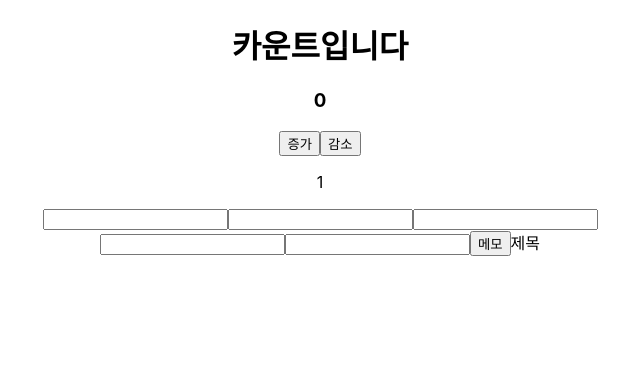
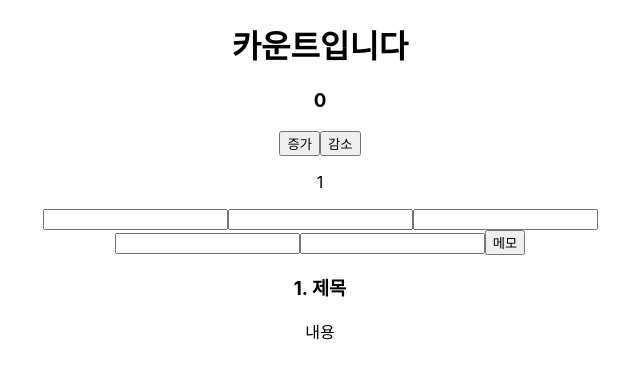
Before and after one commit to hj-Seong/green-react-redux, a React (Create React App) app in the folder redux-app/: page / in a window 1280 px wide. Shown: the top 378 px of the page, without its empty margins (320-960 px from the left). Built offline with nearby package versions, Linux system fonts and the light colour scheme.

Commit message:
1102 메모추가 콜백확인

```diff
--- a/redux-app/src/components/Memo.jsx
+++ b/redux-app/src/components/Memo.jsx
@@ -1,6 +1,8 @@
 import { useCallback } from "react";
+import { useEffect } from "react";
 import { useState } from "react";
 import { useDispatch, useSelector } from "react-redux";
+import { addmemo } from "../modules/memo";
 
 const Memo = () => {
     const memolist = useSelector((state)=>state.memo.memolist);
@@ -10,14 +12,29 @@ const Memo = () => {
 
     // useDispatch()를 통해서, 메모가 추가한 새로운 리스트를 생성 > memo.js 모듈생성
     const dispatch = useDispatch();
-    const addMemo = useCallback(()=>{}, [])
 
+    // useCallback을 사용해줄때, 입력값이 있다면 입력값에 따라바뀔수 있도록추가
+    // 매개변수로 받아오는 값은 고정되지않음, 매개변수외의 값은 전부 고정
+    const addMemo = useCallback(()=>{
+        dispatch( addmemo( {title:title, text:text} ) )},[dispatch,title,text])
+
+    useEffect(()=>{
+        console.log(title,text)
+    })
     return (
         <div>
             <input type="text" onChange={(e)=>{setTitle(e.target.value)}}/>
             <input type="text" onChange={(e)=>{setText(e.target.value)}}/>
             <button onClick={addMemo}>메모</button>
-            {memolist[0].title}
+            {
+                // map: 배열의 있는 요소들 가져와서 return하는 함수
+                memolist.map((memo)=>(
+                    <div>
+                        <h3>{memo.id}. {memo.title}</h3>
+                        <p>{memo.text}</p>
+                    </div>
+                ))
+            }
         </div>
     );
 }
--- a/redux-app/src/modules/memo.js
+++ b/redux-app/src/modules/memo.js
@@ -7,14 +7,29 @@ const initalState = {
             title : "제목",
             text : "내용"
         }
-    ]
+    ],
+    id : 2
 }
+// 액션타입을 함수로 만들어서 내보내줌
+// addmemo에서 받아오는 매개변수 memo는 {title: "", text:""}의 형태로 사용할 예정
+export const addmemo = (memo) => ({type:"addMemo", payload: memo})
+
+
 
 // 리듀서값 작성
 function memo(state=initalState, action) {
     switch(action.type) {
         case "addMemo":
-            return
+            // 새로운 메모생성
+            console.log(action.payload)
+            const newMemo = {
+                id : state.id,
+                title : action.payload.title,
+                text : action.payload.text
+            }
+            // 새로운 메모를 가지는 리스트
+            const newMemoList = state.memolist.concat(newMemo)
+            return { ...state, memolist : newMemoList, id : state.id+1}
         default:
             return state;
     }
```
